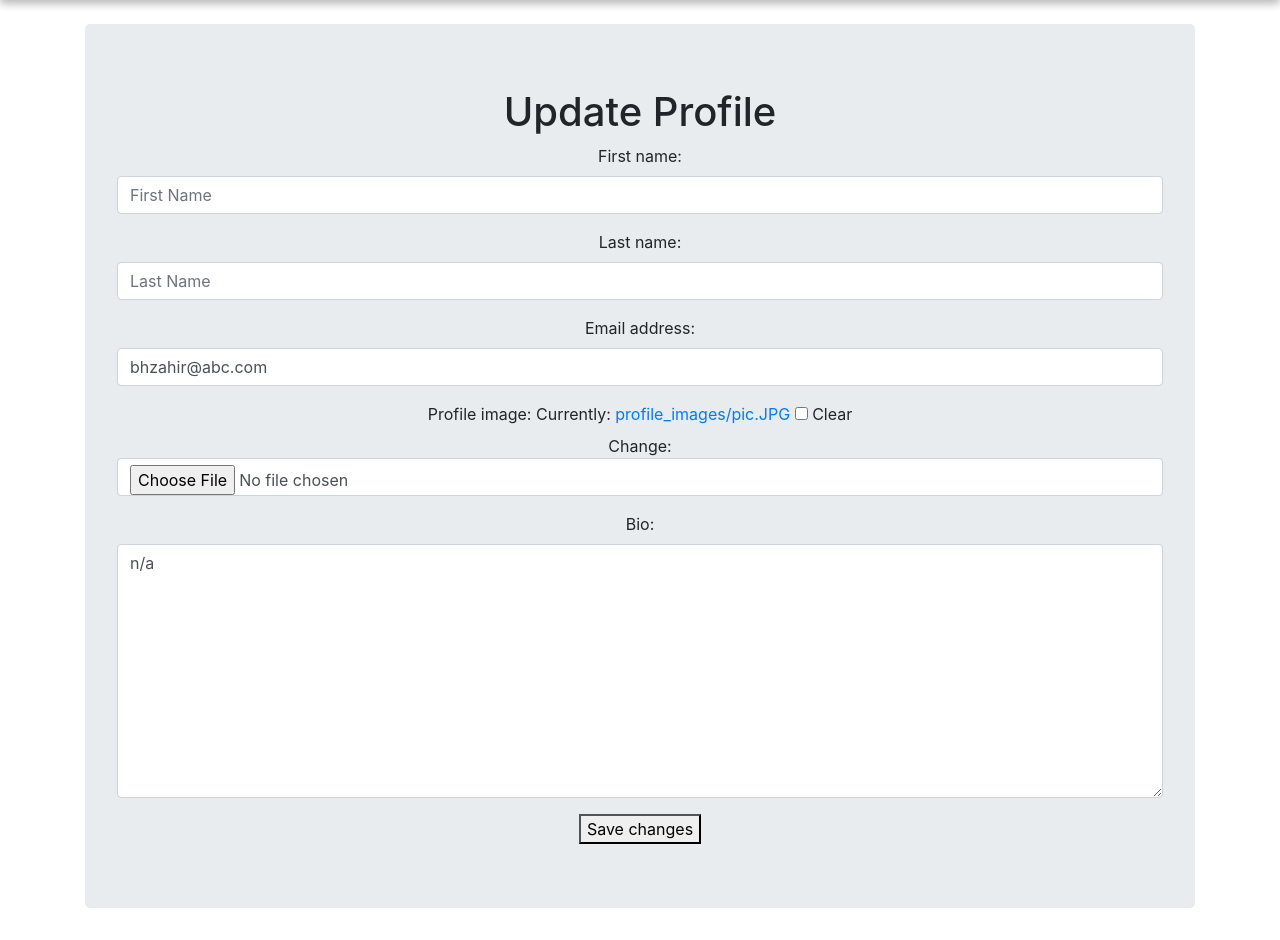
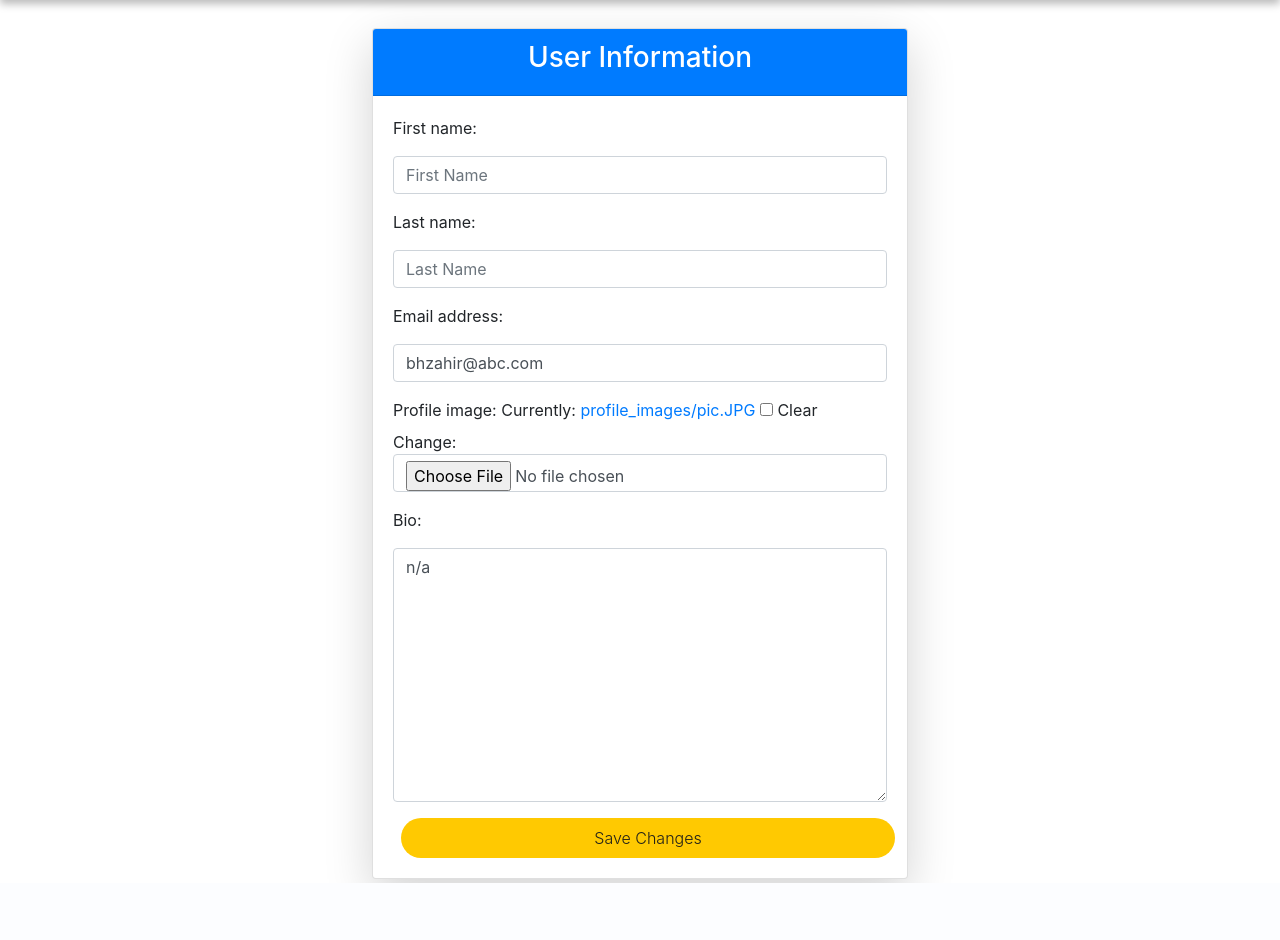
Before and after one commit to scramblesolutions/SSO-Server, a Django app: page /accounts/profile/ in a window 1280 px wide. Shown: the part 60-1000 px from the top of the page. After the commit the page ends 943 px from the top, so only its background shows below. Run offline with Django 5.2, Linux system fonts and the light colour scheme; a user stored in the database is signed in; data comes from the database, SQL or seed files in the repository; some libraries are stand-ins or nearby versions.

Commit message:
design and readme updated

```diff
--- a/sso_app/templates/base.html
+++ b/sso_app/templates/base.html
@@ -86,7 +86,7 @@
                     </li>
                     {% if user.is_authenticated %}
                         <li class="nav-item">
-                            <a class="nav-link" href="{% url 'edit_profile' %}">Edit Profile</a>
+                            <a class="nav-link" href="{% url 'profile' %}">Edit Profile</a>
                         </li>
                         <li class="nav-item">
                             <form method="post" action="{% url 'custom_logout' %}">
--- a/sso_app/templates/edit_profile.html
+++ b/sso_app/templates/edit_profile.html
@@ -1,27 +1,46 @@
 {% extends 'base.html' %}
 
+<style>
+    .gradient-bg {
+        background: linear-gradient(135deg, #f5f7fa 0%, #c3cfe2 100%);
+    }
+
+    .card {
+        border-radius: 15px;
+    }
+
+    .btn-custom {
+        background: linear-gradient(135deg, #667eea 0%, #764ba2 100%);
+        color: white;
+    }
+</style>
 {% block content %}
-    <div class="jumbotron text-center">
-
-        <h2>Edit Profile</h2>
-        <form method="post" enctype="multipart/form-data" class="needs-validation" novalidate>
+    <div class="container mt-1 gradient-bg p-1">
+        <div class="row justify-content-center">
+            <div class="col-lg-6">
+                <div class="card shadow-lg">
+                    <div class="card-header bg-primary text-white text-center">
+                        <h3>User Information</h3>
+                    </div>
+                    <div class="card-body">
+                        <form method="post">
                             {% csrf_token %}
                             <div class="mb-3">
-                {{ user_form.first_name.label_tag }}
+                                <label for="firstName" class="form-label">{{ user_form.first_name.label_tag }}</label>
                                 {{ user_form.first_name }}
                                 <div class="invalid-feedback">
                                     Please enter your first name.
                                 </div>
                             </div>
                             <div class="mb-3">
-                {{ user_form.last_name.label_tag }}
+                                <label for="lastName" class="form-label">{{ user_form.last_name.label_tag }}</label>
                                 {{ user_form.last_name }}
                                 <div class="invalid-feedback">
                                     Please enter your last name.
                                 </div>
                             </div>
                             <div class="mb-3">
-                {{ user_form.email.label_tag }}
+                                <label for="email" class="form-label">{{ user_form.email.label_tag }}</label>
                                 {{ user_form.email }}
                                 <div class="invalid-feedback">
                                     Please enter a valid email address.
@@ -35,13 +54,18 @@
                                 </div>
                             </div>
                             <div class="mb-3">
-                {{ profile_form.bio.label_tag }}
+                                <label for="bio" class="form-label">{{ profile_form.bio.label_tag }}</label>
                                 {{ profile_form.bio }}
                                 <div class="invalid-feedback">
                                     Please enter a bio.
                                 </div>
                             </div>
-            <button type="submit" class="btn btn-primary">Save changes</button>
+                            <button type="submit" class="btn btn-custom w-100">Save Changes</button>
                         </form>
                     </div>
+                </div>
+            </div>
+        </div>
+    </div>
+
 {% endblock %}
--- a/sso_app/templates/update_profile.html
+++ /dev/null
@@ -1,15 +0,0 @@
-{% extends 'base.html' %}
-
-{% block title %}Home{% endblock %}
-
-{% block content %}
-<div class="jumbotron text-center">
-    <h1>Update Profile</h1>
-    <form method="post" enctype="multipart/form-data">
-        {% csrf_token %}
-        {{ user_form.as_p }}
-        {{ profile_form.as_p }}
-        <button type="submit">Save changes</button>
-    </form>
-</div>
-{% endblock %}
--- a/sso_app/urls.py
+++ b/sso_app/urls.py
@@ -6,7 +6,5 @@ urlpatterns = [
     path('login/', views.login_view, name='custom_login'),
     path('register/', views.register_view, name='custom_register'),
     path('logout/', views.logout_view, name='custom_logout'),
-    path('profile/', views.update_profile, name='profile'),
-    path('edit_profile/', views.edit_profile, name='edit_profile'),
-
+    path('profile/', views.edit_profile, name='profile'),
 ]
--- a/sso_app/views.py
+++ b/sso_app/views.py
@@ -3,30 +3,13 @@ from django.contrib.auth import get_user_model, authenticate, login, logout
 from django.http import JsonResponse
 from django.contrib.auth.decorators import login_required
 from django.shortcuts import redirect, render
-from rest_framework.permissions import  BasePermission
+from rest_framework.permissions import BasePermission
 import base64
 
 from sso_app.forms import LoginForm, RegisterForm, UserForm, ProfileForm
 
 User = get_user_model()
 
-
-@login_required
-def update_profile(request):
-    if request.method == 'POST':
-        user_form = UserForm(request.POST, instance=request.user)
-        profile_form = ProfileForm(request.POST, request.FILES, instance=request.user.profile)
-        if user_form.is_valid() and profile_form.is_valid():
-            user_form.save()
-            profile_form.save()
-            return redirect('profile')
-    else:
-        user_form = UserForm(instance=request.user)
-        profile_form = ProfileForm(instance=request.user.profile)
-    return render(request, 'update_profile.html', {
-        'user_form': user_form,
-        'profile_form': profile_form
-    })
 
 def userinfoview(request):
     user = request.user
@@ -132,7 +115,6 @@ def home_view(request):
     return render(request, 'home.html')
 
 
-
 @login_required
 def edit_profile(request):
     if request.method == 'POST':
```
Also changed, not shown: README.md. Lines whose indentation alone changed are shown as unchanged.
